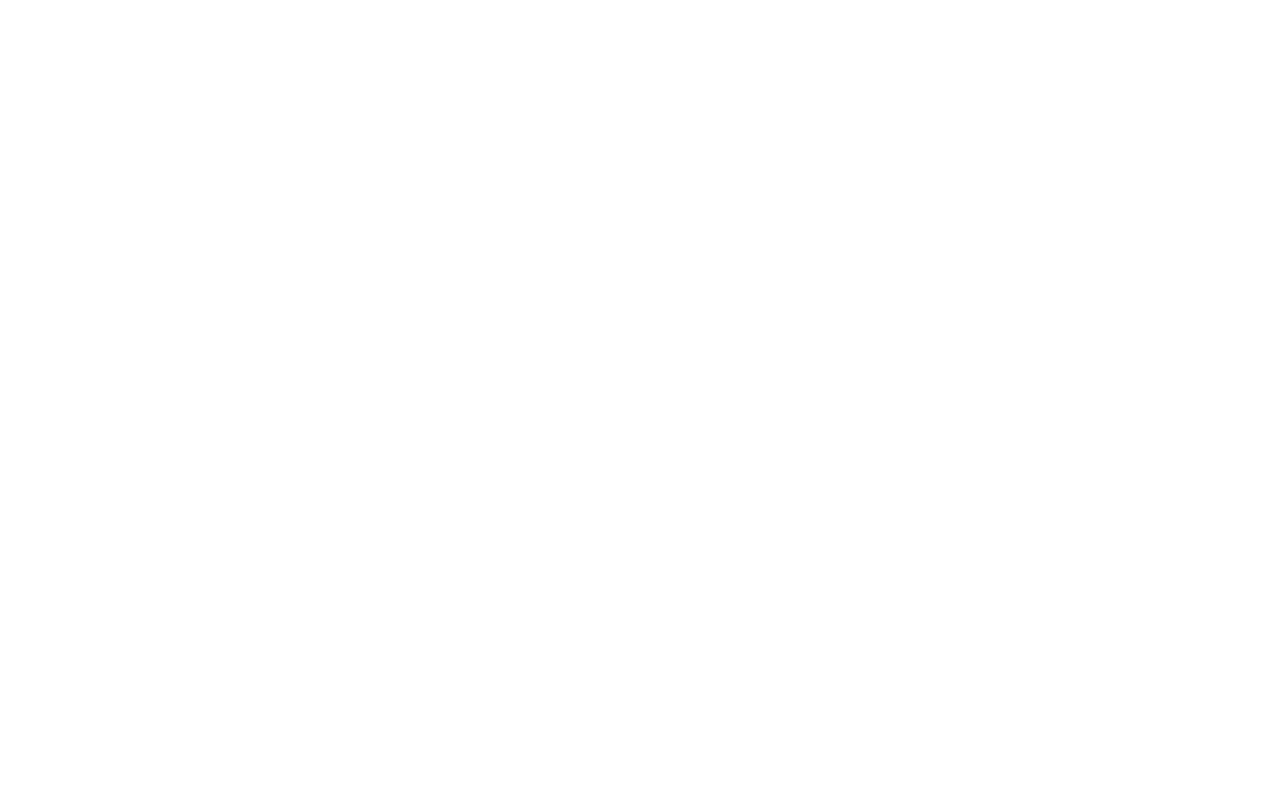
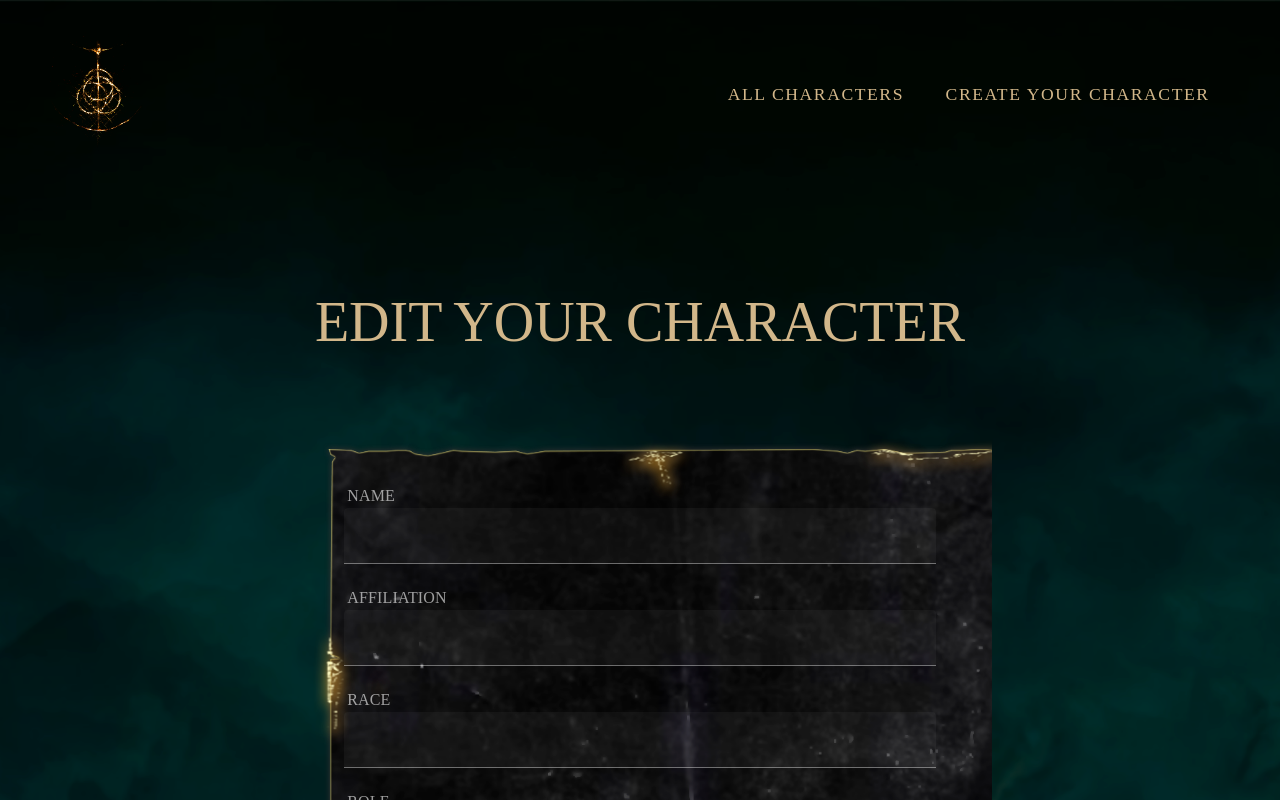
Before and after one commit to Andrespz07/Elden-Ring, a Vue app in the folder src/main/Frontend/: page /EditCharacter in a window 1280 px wide. Before the commit this address had no page. Shown: the top 800 px of the page. Built offline with nearby package versions, Linux system fonts and the light colour scheme.

Commit message:
models java

```diff
--- a/src/main/Frontend/src/router/index.js
+++ b/src/main/Frontend/src/router/index.js
@@ -18,15 +18,12 @@
       path: '/CreateCharacter',
       name: 'CreateCharacter',
       component: () => import('../views/CreateCharacter.vue'),
+    },
+    {
+      path: '/EditCharacter',
+      name: 'EditCharacter',
+      component: () => import('../views/EditCharacter.vue'),
     }
-    // {
-    //   path: '/about',
-    //   name: 'about',
-    //   // route level code-splitting
-    //   // this generates a separate chunk (About.[hash].js) for this route
-    //   // which is lazy-loaded when the route is visited.
-    //   component: () => import('../views/AboutView.vue')
-    // }
   ]
 })
 
--- /dev/null
+++ b/src/main/Frontend/src/views/EditCharacter.vue
@@ -0,0 +1,38 @@
+<script setup>
+import CreateCharacterForm from '../components/CreateCharacterForm.vue';
+import Header from '../components/Header.vue';
+
+</script>
+
+<template>
+    <div id="background">
+        <Header></Header>
+    <h1>Edit your character</h1>
+
+<CreateCharacterForm></CreateCharacterForm>
+</div>
+</template>
+<style lang="scss" scoped>
+@import '../assets/scss/variables.scss';
+
+#background{
+        background-image: url(../assets/img/secBackground.png);
+        background-size: cover;
+        // background-position: center; al quitar esto, la imagen se adapta mejor pero solo se ve la parte superior, quizá con más contenido se arregle
+        padding-bottom: 1%;
+        width: auto;
+
+    h1{
+        color: $Golden;
+            text-align: center;
+            font-size: 3.5rem;
+            font-weight: 100;
+            text-transform: uppercase;
+            display: flex;
+            justify-content: center;
+            margin-top: 5vh;
+    }
+
+}
+
+</style>
```
Also changed, not shown: 2 other files (tests, documents, lock files or other folders).
